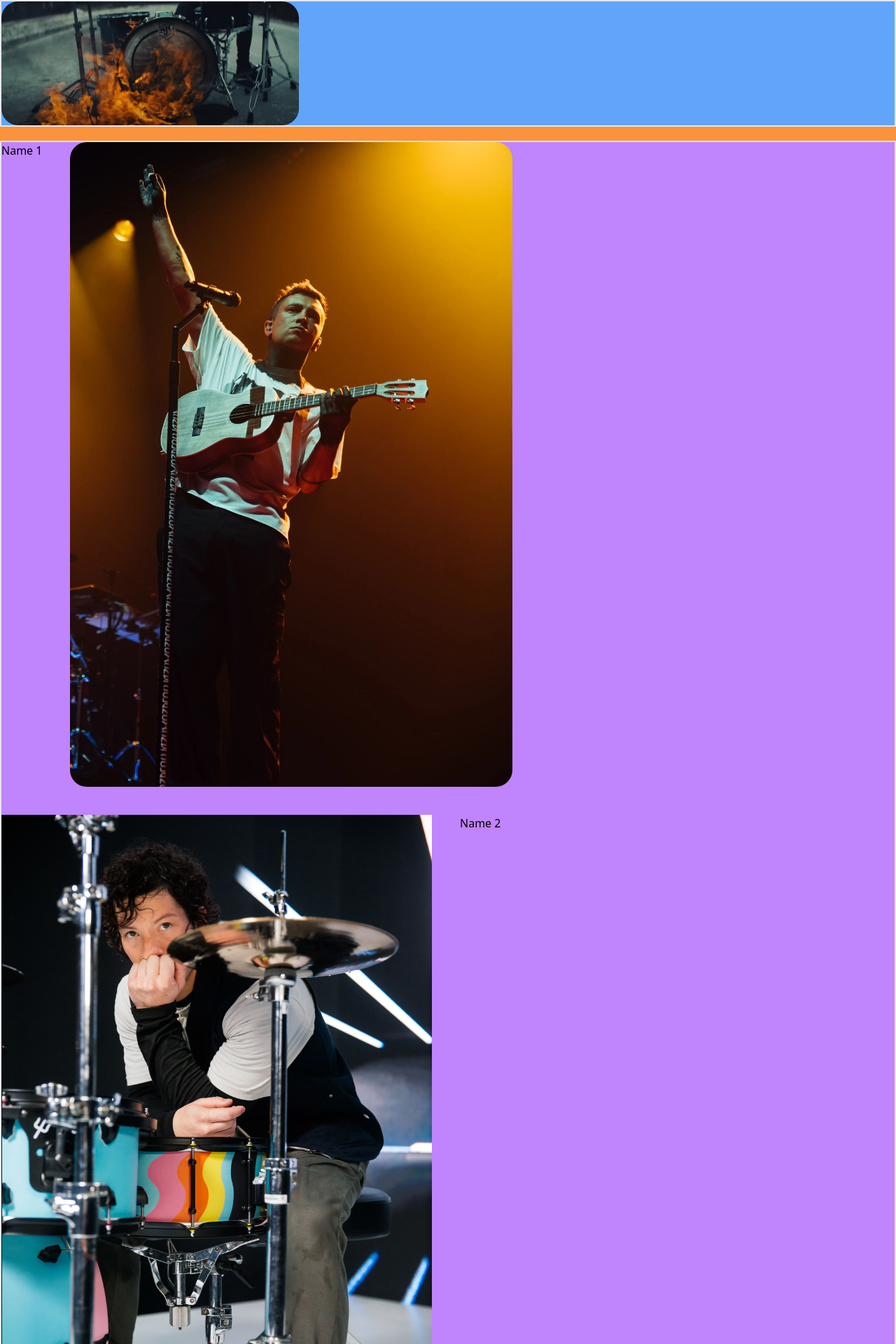
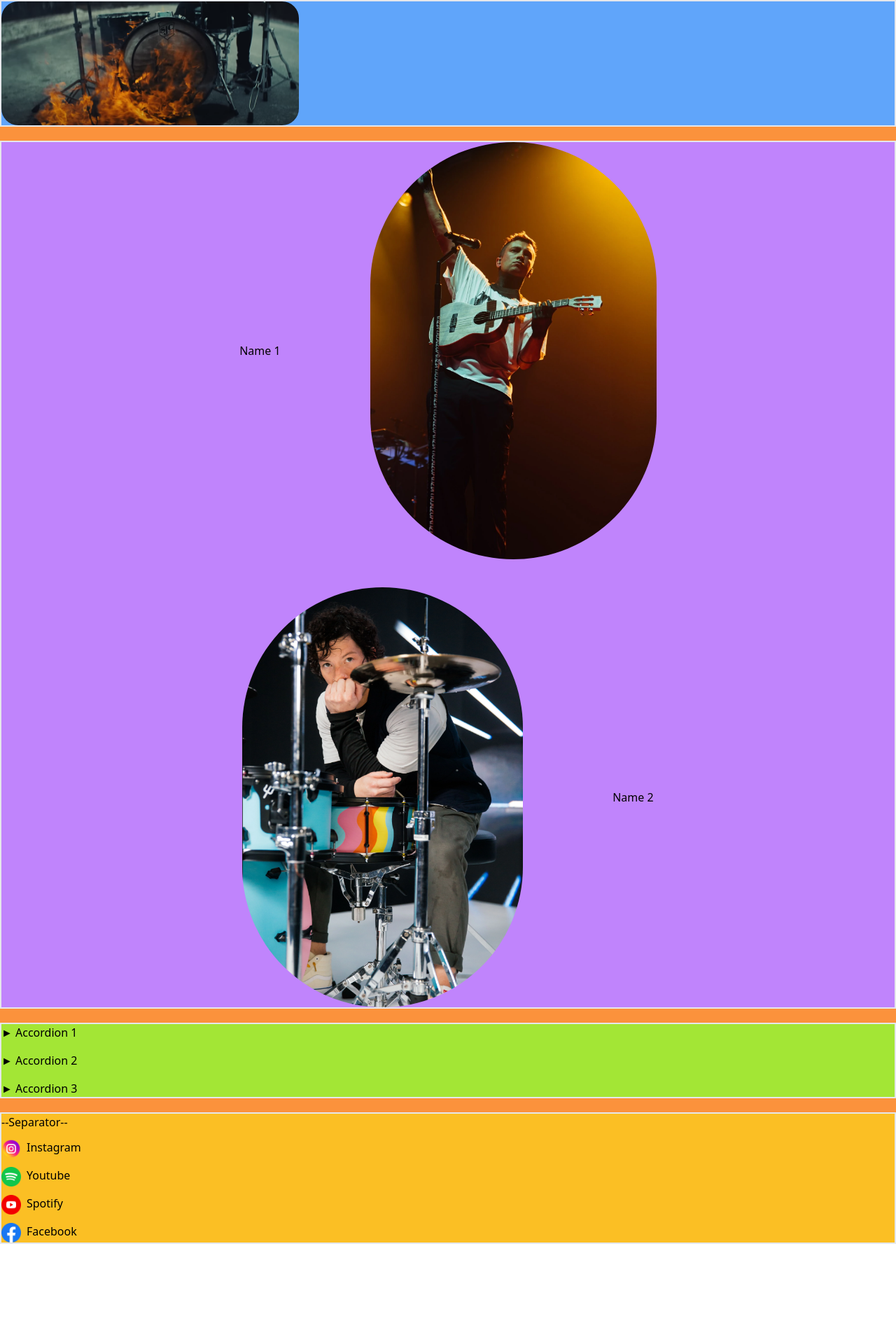
Before and after one commit to Danilkinsss/landing-page, a React (Vite) app: page / in a window 1280 px wide. Shown: the part 456-2376 px from the top of the page at 70% size. After the commit the page ends 2233 px from the top, so only its background shows below. Built offline with nearby package versions, Linux system fonts and the light colour scheme.

Commit message:
feature: almost last skeleton parts

```diff
--- a/src/App.tsx
+++ b/src/App.tsx
@@ -47,15 +47,23 @@ function App() {
 
         <div
           id="members"
-          className="bg-purple-400 flex flex-col gap-10 border-2"
+          className="bg-purple-400 flex flex-col items-center gap-10 border-2"
         >
-          <div className="flex flex-row gap-10">
+          <div className="flex flex-row gap-32 justify-center place-items-center">
             <h2>Name 1</h2>
-            <img src={IMAGES.tyler} alt="first image" className="rounded-3xl" />
+            <img
+              src={IMAGES.tyler}
+              alt="first image"
+              className="rounded-full h-1/2 w-1/2 min-h-36 min-w-80"
+            />
           </div>
 
-          <div className="flex flex-row gap-10">
-            <img src={IMAGES.josh} alt="first image" />
+          <div className="flex flex-row gap-32 justify-center place-items-center">
+            <img
+              src={IMAGES.josh}
+              alt="first image"
+              className="rounded-full h-1/2 w-1/2 min-h-36 min-w-80"
+            />
             <h2>Name 2</h2>
           </div>
         </div>
@@ -73,23 +81,23 @@ function App() {
 
         {/* TODO: shadcn Avatar component❎❓❓ */}
 
-        <div id="socials" className="bg-amber-400 border-2">
+        <div id="socials" className="bg-amber-400 border-2 flex flex-col gap-3">
           <p>--Separator--</p>
-          <div>
+          <div className="flex flex-row gap-2">
+            <img src={IMAGES.inst} alt="instagram image" className=" h-7 w-7" />
             <p>Instagram</p>
-            <img src={IMAGES.inst} alt="instagram image" />
           </div>
-          <div>
+          <div className="flex flex-row gap-2">
+            <img src={IMAGES.spot} alt="youtube image" className=" h-7 w-7" />
             <p>Youtube</p>
-            <img src={IMAGES.spot} alt="youtube image" />
           </div>
-          <div>
+          <div className="flex flex-row gap-2">
+            <img src={IMAGES.yout} alt="spotify image" className=" h-7 w-7" />
             <p>Spotify</p>
-            <img src={IMAGES.yout} alt="spotify image" />
           </div>
-          <div>
+          <div className="flex flex-row gap-2">
+            <img src={IMAGES.fcb} alt="facebook image" className=" h-7 w-7" />
             <p>Facebook</p>
-            <img src={IMAGES.fcb} alt="facebook image" />
           </div>
         </div>
       </main>
```
